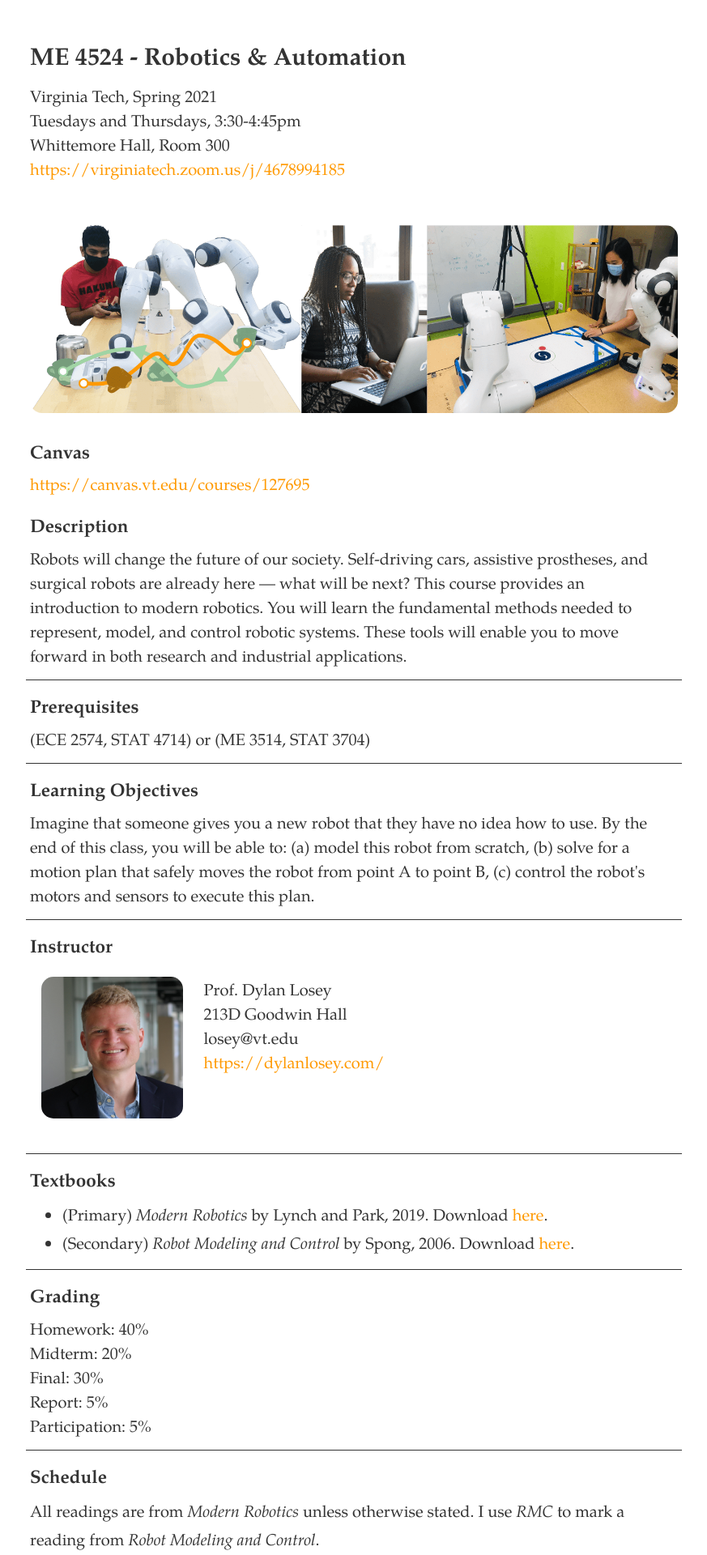
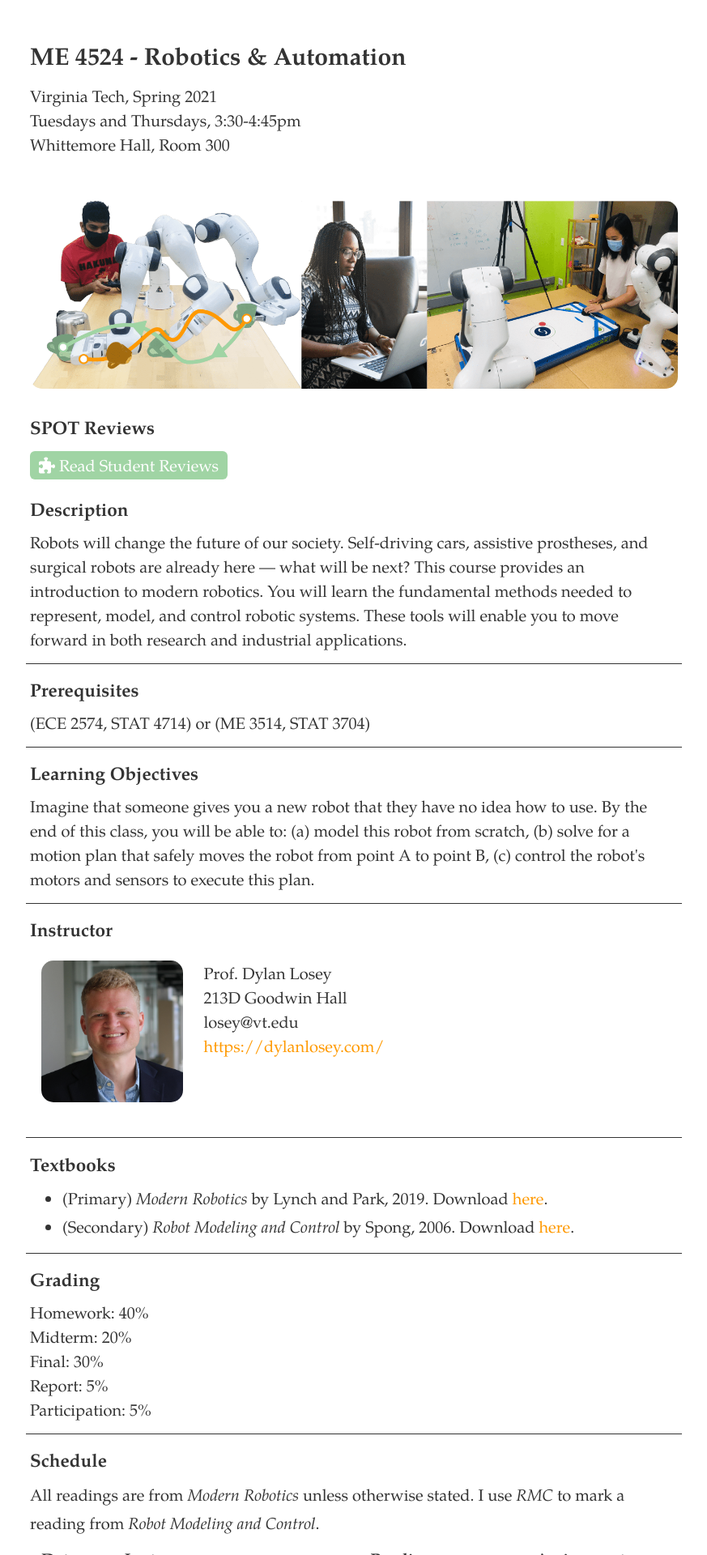
Before and after one commit to dylan-losey/dylan-losey.github.io, a Jekyll site: the page built from me4524.html, in a window 1280 px wide. Shown: the top 1920 px of the page at 81% size, without its empty margins (203-1076 px from the left). Built offline with Jekyll 4.4.1, drawn with Linux system fonts in a browser that asks for light colours; nearby versions of some CDN libraries; some of the changed text lies outside the part shown.

Commit message:
spot for ME4524

```diff
--- a/me4524.html
+++ b/me4524.html
@@ -2,11 +2,25 @@
 layout: alone
 title: ME 4524 - Robotics & Automation
 show_title: true
-permalink: /me4524/
-tags: me4524
+permalink: /me4524-spring2021/
+tags: me4524-spring2021
 ---
 
+
 <style>
+  .btn {
+  background-color: #A0D4A4;
+  color: white;
+  padding: 5px 10px;
+  text-align: center;
+  display: inline-block;
+  cursor: pointer;
+  border-radius: 6px
+  }
+  .btn:hover {
+      background-color: #999;
+  }
+
   .link {
   color: #FF9900;
   text-decoration: none;
@@ -34,7 +48,6 @@ tags: me4524
   <p>Virginia Tech, Spring 2021<br />
   Tuesdays and Thursdays, 3:30-4:45pm<br />
   Whittemore Hall, Room 300<br />
-  <a class="link" href="https://virginiatech.zoom.us/j/4678994185">https://virginiatech.zoom.us/j/4678994185</a>
   </p>
 </div>
 
@@ -44,8 +57,9 @@ tags: me4524
 </div>
 
 <div>
-  <h3>Canvas</h3>
-  <p><a class="link" href="https://canvas.vt.edu/courses/127695">https://canvas.vt.edu/courses/127695</a></p>
+  <h3>SPOT Reviews</h3>
+  <a href="{{ site.baseurl }} /pdfs/ME_4524_Spring2021.pdf" style="text-decoration:none;"><button class="btn">
+    <i class="fa fa-puzzle-piece"></i> Read Student Reviews</button></a>
 </div>
 
 <div>
@@ -323,7 +337,6 @@ tags: me4524
 <div>
   <h3>Office Hours</h3>
   <p>Wednesdays, 1:00-2:00pm <br />
-  <a class="link" href="https://virginiatech.zoom.us/j/4678994185">https://virginiatech.zoom.us/j/4678994185</a>
   </p>
   <p>All students are invited to attend!
     You don't need to have a particular question &mdash;
--- a/teaching.html
+++ b/teaching.html
@@ -19,6 +19,6 @@ tags: teaching
 
 <div>
   <p>
-  ME 4524: Robotics & Automation [<b><a class="link" href="https://dylanlosey.com/me4524/">Spring 2021</a></b>]
+  ME 4524: Robotics & Automation [<b><a class="link" href="{{ site.baseurl }} /me4524-spring2021/">Spring 2021</a></b>]
   </p>
 </div>
```
Also changed, not shown: 1 other file.
